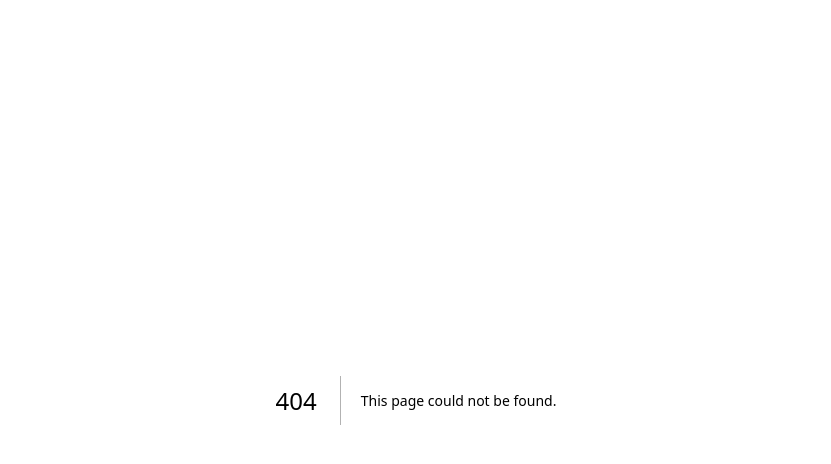
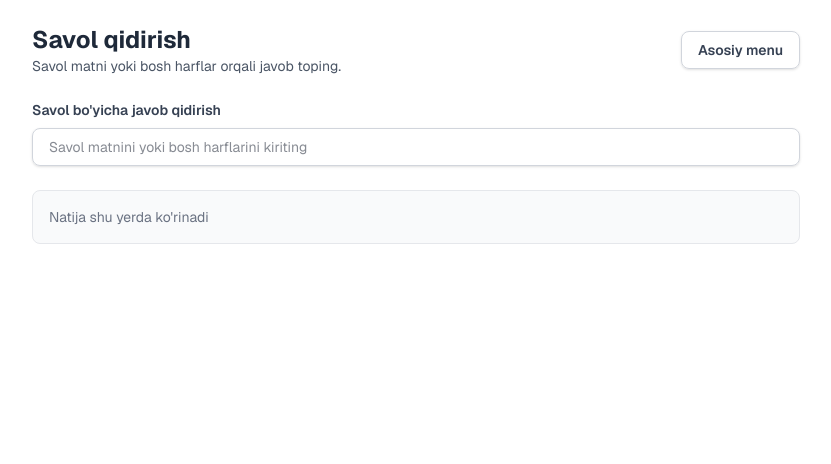
Before and after one commit to Jahongir1478282/nmt, a Next.js app: page /search in a window 1280 px wide. Before the commit this address had no page. Shown: the top 464 px of the page, without its empty margins (224-1055 px from the left). Built offline with nearby package versions, Linux system fonts and the light colour scheme.

Commit message:
Search page added

```diff
--- a/app/page.tsx
+++ b/app/page.tsx
@@ -75,7 +75,7 @@ export default function HomePage() {
   return (
     <div className="min-h-screen bg-white p-6 font-sans text-gray-800">
       <div className="max-w-7xl mx-auto">
-        <div className="flex items-center justify-between">
+        <div className="flex flex-wrap items-start justify-between gap-6">
           <div>
             <h1 className="text-2xl font-bold">Asosiy menu</h1>
             <p className="text-sm text-gray-600 mb-6">
@@ -86,6 +86,12 @@ export default function HomePage() {
             </p>
           </div>
           <div className="mb-8 flex flex-wrap items-center gap-3">
+            <Link
+              href="/search"
+              className="inline-flex items-center gap-2 rounded-lg border border-blue-500 px-4 py-2 text-sm font-semibold text-blue-600 shadow-sm transition hover:bg-blue-50"
+            >
+              Savol qidirish
+            </Link>
             <a
               href={ANTIVIRUS_DOWNLOAD_PATH}
               download
@@ -101,7 +107,6 @@ export default function HomePage() {
             >
               Extention 2
             </a>
-
           </div>
         </div>
         {sections.map(
--- /dev/null
+++ b/app/search/page.tsx
@@ -0,0 +1,173 @@
+/** @format */
+
+"use client";
+
+import { useCallback, useMemo, useRef, useState } from "react";
+import Link from "next/link";
+import { tests } from "../lib/tests";
+import { buildInitials } from "../lib/xsearch";
+
+const normalizeQuestion = (value: string): string =>
+  value
+    .toLowerCase()
+    .replace(/\s+/g, " ")
+    .replace(
+      /^[\s"'`~!@#$%^&*()\[\]{}<>.,;:/?\\|-]+|[\s"'`~!@#$%^&*()\[\]{}<>.,;:/?\\|-]+$/g,
+      "",
+    )
+    .trim();
+
+export default function SearchPage() {
+  const [searchQuery, setSearchQuery] = useState("");
+  const [searchAnswer, setSearchAnswer] = useState<string | null>(null);
+  const [searchMeta, setSearchMeta] = useState<{
+    question: string;
+    testTitle: string;
+  } | null>(null);
+  const searchTimeoutRef = useRef<ReturnType<typeof setTimeout> | null>(null);
+
+  const searchIndex = useMemo(() => {
+    const entries: Array<{
+      question: string;
+      answer: string;
+      testTitle: string;
+      normalized: string;
+      initials: string;
+    }> = [];
+    const byNormalized = new Map<string, (typeof entries)[number]>();
+
+    Object.values(tests).forEach((test) => {
+      test.questions.forEach((q) => {
+        if (!q.question || !q.correct_answer) return;
+        const normalized = normalizeQuestion(q.question);
+        if (!normalized) return;
+        const entry = {
+          question: q.question,
+          answer: q.correct_answer,
+          testTitle: test.title,
+          normalized,
+          initials: buildInitials(q.question),
+        };
+        entries.push(entry);
+        if (!byNormalized.has(normalized)) byNormalized.set(normalized, entry);
+      });
+    });
+
+    return { entries, byNormalized };
+  }, []);
+
+  const runSearch = useCallback(
+    (raw: string): void => {
+      const normalized = normalizeQuestion(raw);
+      if (!normalized) {
+        setSearchAnswer(null);
+        setSearchMeta(null);
+        return;
+      }
+
+      const exact = searchIndex.byNormalized.get(normalized);
+      if (exact) {
+        setSearchAnswer(exact.answer);
+        setSearchMeta({
+          question: exact.question,
+          testTitle: exact.testTitle,
+        });
+        return;
+      }
+
+      const queryInitials = buildInitials(raw);
+      const initialsHit = queryInitials
+        ? searchIndex.entries.find((entry) => entry.initials === queryInitials)
+        : null;
+      if (initialsHit) {
+        setSearchAnswer(initialsHit.answer);
+        setSearchMeta({
+          question: initialsHit.question,
+          testTitle: initialsHit.testTitle,
+        });
+        return;
+      }
+
+      const partialHit = searchIndex.entries.find((entry) =>
+        entry.normalized.includes(normalized),
+      );
+      if (partialHit) {
+        setSearchAnswer(partialHit.answer);
+        setSearchMeta({
+          question: partialHit.question,
+          testTitle: partialHit.testTitle,
+        });
+        return;
+      }
+
+      setSearchAnswer(null);
+      setSearchMeta(null);
+    },
+    [searchIndex],
+  );
+
+  const handleSearchChange = useCallback(
+    (value: string): void => {
+      setSearchQuery(value);
+      if (searchTimeoutRef.current) clearTimeout(searchTimeoutRef.current);
+      searchTimeoutRef.current = setTimeout(() => runSearch(value), 200);
+    },
+    [runSearch],
+  );
+
+  return (
+    <div className="min-h-screen bg-white p-6 font-sans text-gray-800">
+      <div className="mx-auto flex max-w-3xl flex-col gap-6">
+        <div className="flex items-center justify-between gap-3">
+          <div>
+            <h1 className="text-2xl font-bold">Savol qidirish</h1>
+            <p className="text-sm text-gray-600">
+              Savol matni yoki bosh harflar orqali javob toping.
+            </p>
+          </div>
+          <Link
+            href="/"
+            className="rounded-lg border border-gray-300 px-4 py-2 text-sm font-semibold text-gray-700 shadow-sm transition hover:bg-gray-50"
+          >
+            Asosiy menu
+          </Link>
+        </div>
+
+        <div className="flex flex-col gap-2">
+          <label className="text-sm font-semibold text-gray-700">
+            Savol bo'yicha javob qidirish
+          </label>
+          <input
+            type="text"
+            value={searchQuery}
+            onChange={(event) => handleSearchChange(event.target.value)}
+            placeholder="Savol matnini yoki bosh harflarini kiriting"
+            className="w-full rounded-lg border border-gray-300 px-4 py-2 text-sm text-gray-900 shadow-sm outline-none transition focus:border-blue-400 focus:ring-2 focus:ring-blue-100"
+          />
+        </div>
+
+        <div className="rounded-lg border border-gray-200 bg-gray-50 p-4 text-sm text-gray-700">
+          {searchQuery.trim().length === 0 && (
+            <span className="text-gray-500">Natija shu yerda ko'rinadi</span>
+          )}
+          {searchQuery.trim().length > 0 && searchAnswer && (
+            <div className="space-y-2">
+              <div className="text-base font-semibold text-gray-900">
+                Javob: {searchAnswer}
+              </div>
+              {searchMeta && (
+                <div className="space-y-1 text-xs text-gray-500">
+                  <div>Test: {searchMeta.testTitle}</div>
+                  <div>Savol: {searchMeta.question}</div>
+                </div>
+              )}
+            </div>
+          )}
+          {searchQuery.trim().length > 0 && !searchAnswer && (
+            <span className="text-red-500">Topilmadi</span>
+          )}
+        </div>
+      </div>
+    </div>
+  );
+}
```
